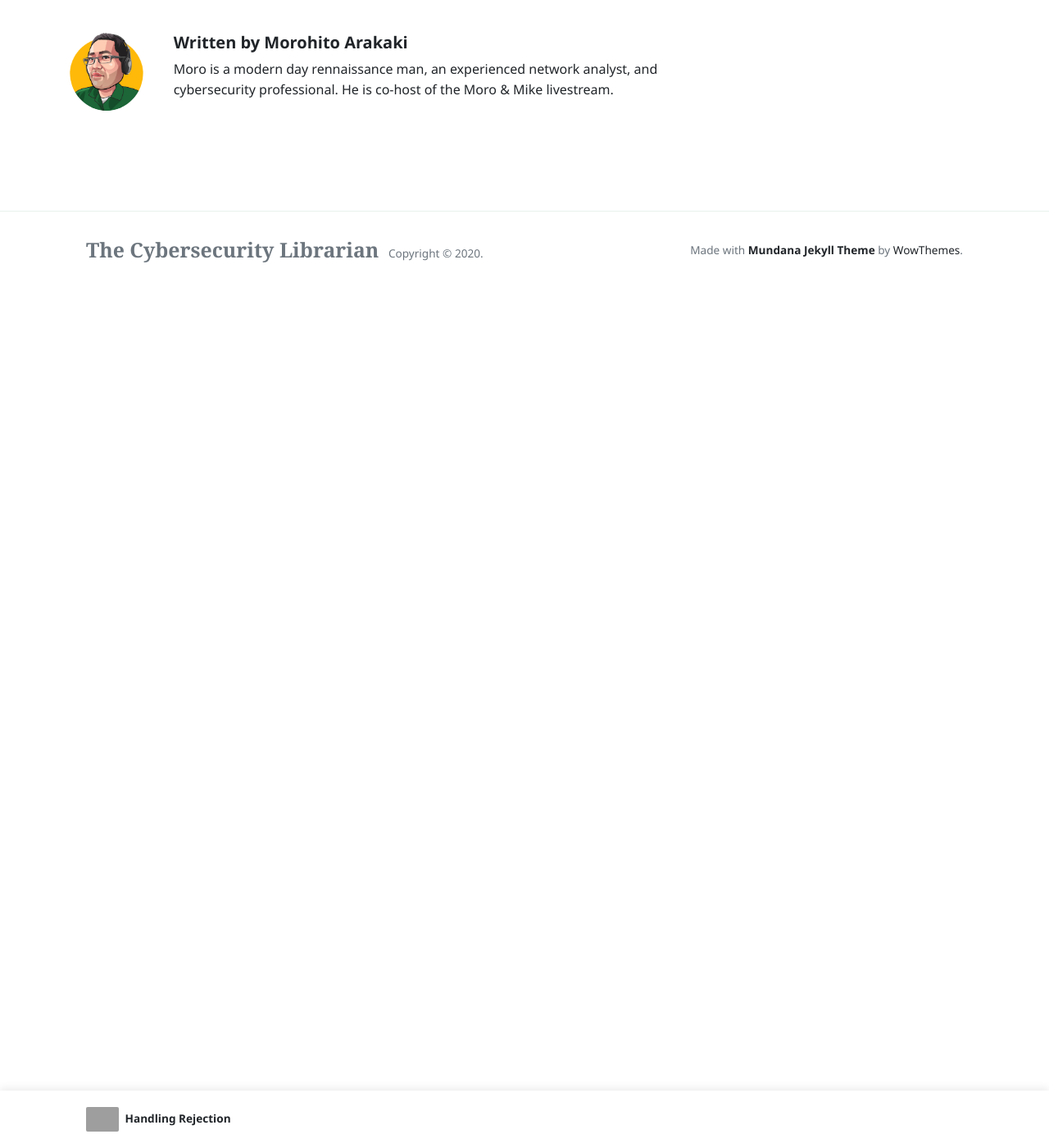
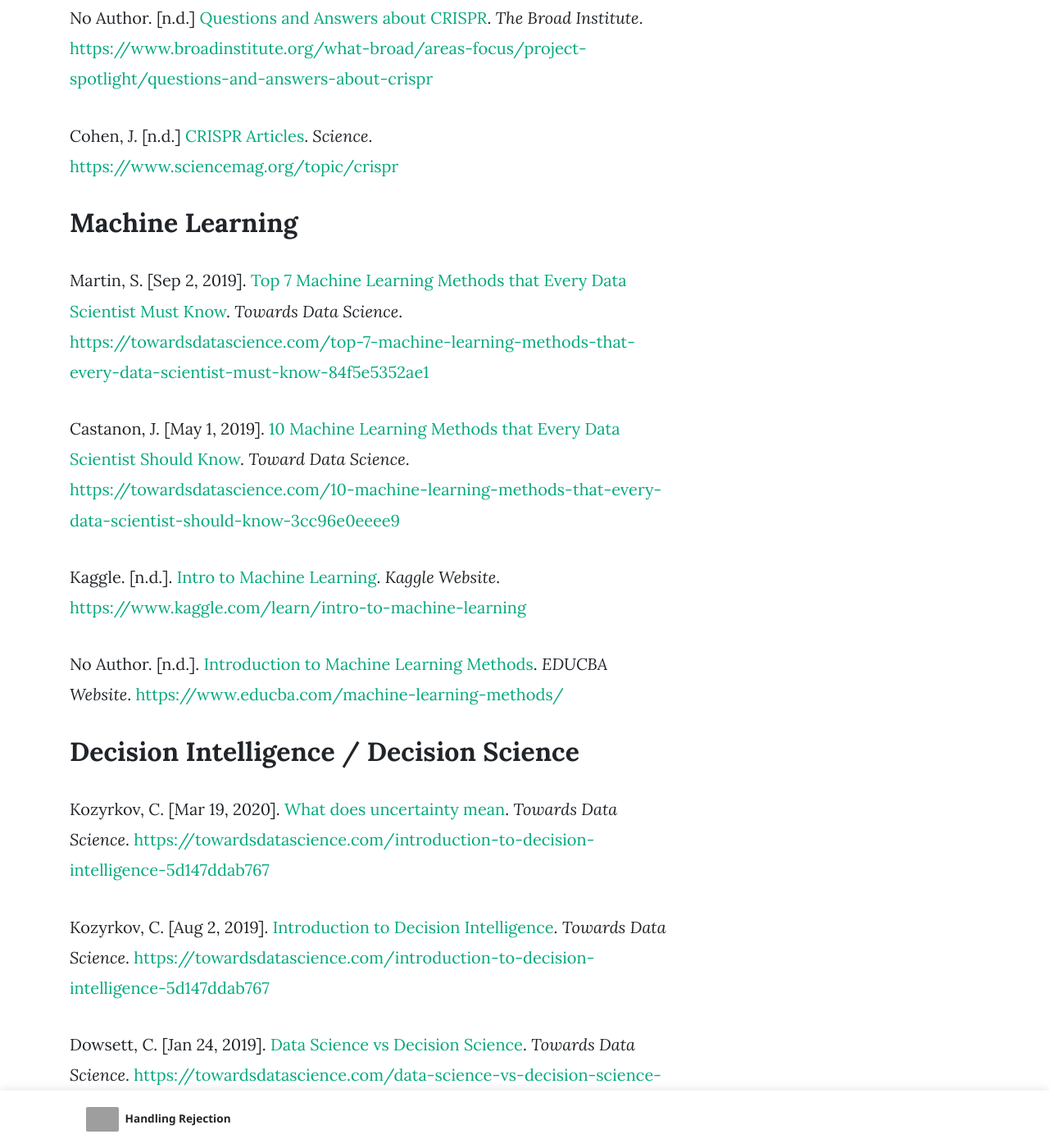
Before and after one commit to cyberlibrarian/cyberlibrarian.github.io, a Jekyll site: the page built from _posts/2020-08-13-Futurism.md, in a window 1280 px wide and 1400 px high, scrolled down 1168 px. Shown: the whole window at 82% size. Built offline with Jekyll 4.4.1, drawn with Linux system fonts in a browser that asks for light colours; nearby versions of some CDN libraries; comment, search, counter and statistics services are not loaded; before the commit the page ends 1520 px from its top, so only the background shows below that; some of the changed text lies outside the part shown; grey boxes are pictures that could not be loaded.

Commit message:
Updated Futurism post

```diff
--- a/_posts/2020-08-13-Futurism.md
+++ b/_posts/2020-08-13-Futurism.md
@@ -21,4 +21,30 @@ In this livestream we are joined by Warren Lafountain to discuss Futurism and Fu
 
 Futurism is not about predicting the future: It is about reducing uncertainty by engaging discussions about unpredictable outcomes. We all know that disruptive change will come, but how should be treat it? What value can be derived by speculating about the future? What methods can serve us well in reducing uncertainty?
 
-## References
+# References
+
+## CRISPR
+
+Molteni, M., Huckins, G. \[Aug 1, 2020\]. [The WIRED Guide to Cripr](https://www.wired.com/story/wired-guide-to-crispr/). *Wired Magazine*. <https://www.wired.com/story/wired-guide-to-crispr/>
+
+No Author. \[n.d.\] [Questions and Answers about CRISPR](https://www.broadinstitute.org/what-broad/areas-focus/project-spotlight/questions-and-answers-about-crispr). *The Broad Institute*. <https://www.broadinstitute.org/what-broad/areas-focus/project-spotlight/questions-and-answers-about-crispr>
+
+Cohen, J. \[n.d.\] [CRISPR Articles](https://www.sciencemag.org/topic/crispr). *Science*. <https://www.sciencemag.org/topic/crispr>
+
+## Machine Learning
+
+Martin, S. \[Sep 2, 2019\]. [Top 7 Machine Learning Methods that Every Data Scientist Must Know](https://towardsdatascience.com/top-7-machine-learning-methods-that-every-data-scientist-must-know-84f5e5352ae1). *Towards Data Science*. <https://towardsdatascience.com/top-7-machine-learning-methods-that-every-data-scientist-must-know-84f5e5352ae1>
+
+Castanon, J. \[May 1, 2019\]. [10 Machine Learning Methods that Every Data Scientist Should Know](https://towardsdatascience.com/10-machine-learning-methods-that-every-data-scientist-should-know-3cc96e0eeee9). *Toward Data Science*. <https://towardsdatascience.com/10-machine-learning-methods-that-every-data-scientist-should-know-3cc96e0eeee9>
+
+Kaggle. \[n.d.\]. [Intro to Machine Learning](https://www.kaggle.com/learn/intro-to-machine-learning). *Kaggle Website*. <https://www.kaggle.com/learn/intro-to-machine-learning>
+
+No Author. \[n.d.\]. [Introduction to Machine Learning Methods](https://www.educba.com/machine-learning-methods/). *EDUCBA Website*. <https://www.educba.com/machine-learning-methods/>
+
+## Decision Intelligence / Decision Science
+
+Kozyrkov, C. \[Mar 19, 2020\]. [What does uncertainty mean](https://towardsdatascience.com/introduction-to-decision-intelligence-5d147ddab767). *Towards Data Science*. <https://towardsdatascience.com/introduction-to-decision-intelligence-5d147ddab767>
+
+Kozyrkov, C. \[Aug 2, 2019\]. [Introduction to Decision Intelligence](https://towardsdatascience.com/introduction-to-decision-intelligence-5d147ddab767). *Towards Data Science*. <https://towardsdatascience.com/introduction-to-decision-intelligence-5d147ddab767>
+
+Dowsett, C. \[Jan 24, 2019\]. [Data Science vs Decision Science](https://towardsdatascience.com/data-science-vs-decision-science-8f8d53ce25da). *Towards Data Science*. <https://towardsdatascience.com/data-science-vs-decision-science-8f8d53ce25da>
```
